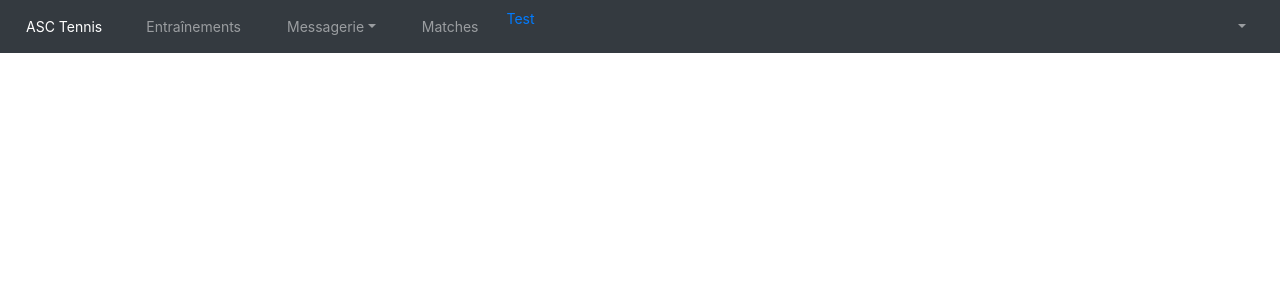
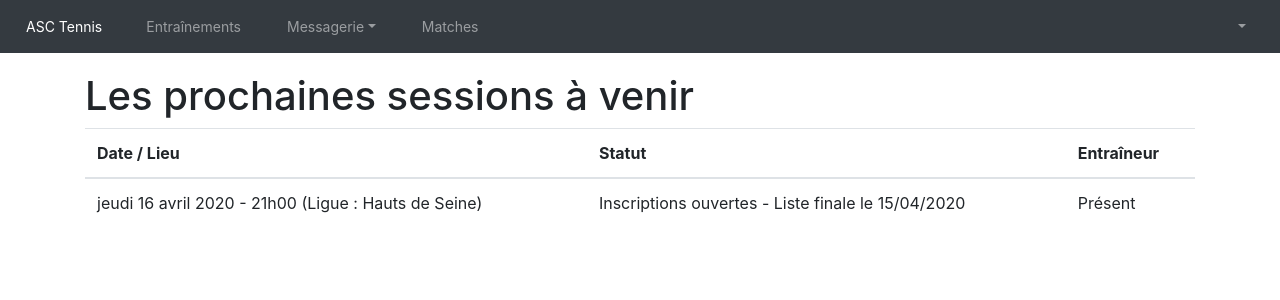
Before and after one commit to Sayavong75/asc-tennis, an Angular app in the folder front/: page /training-sessions-list in a window 1280 px wide. Shown: the top 300 px of the page. Built offline with nearby package versions, Linux system fonts and the light colour scheme; some icons are missing.

Commit message:
update compo training-sessions-list

```diff
--- a/front/src/app/app-routing.module.ts
+++ b/front/src/app/app-routing.module.ts
@@ -1,6 +1,7 @@
 import { NgModule } from '@angular/core';
 import { Routes, RouterModule } from '@angular/router';
-import {HomeComponent} from './home/home.component';
+
+import { HomeComponent } from './home/home.component';
 import { TrainingSessionsListComponent } from './training-sessions-list/training-sessions-list.component';
 
 const routes: Routes = [
--- a/front/src/app/app.component.html
+++ b/front/src/app/app.component.html
@@ -1,3 +1,2 @@
 <app-nav-bar></app-nav-bar>
-
 <router-outlet></router-outlet>
--- a/front/src/app/nav-bar/nav-bar.component.html
+++ b/front/src/app/nav-bar/nav-bar.component.html
@@ -2,12 +2,12 @@
 <nav class="navbar navbar-expand-sm bg-dark navbar-dark fixed-top">
 
   <!--  Highlight the brand/logo/project name of your page-->
-  <a class="navbar-brand" href="/"><span><i class="glyphicon glyphicon-home"></i></span>ASC Tennis</a>
+  <a class="navbar-brand" [routerLink]="['/']"><span><i class="glyphicon glyphicon-home"></i></span>ASC Tennis</a>
 
   <!--  A standard navigation bar-->
   <ul class="navbar-nav">
     <li class="nav-item">
-      <a class="nav-link" href="#"><i class="glyphicon glyphicon-th-list"></i>Entraînements</a>
+      <a class="nav-link" [routerLink]="['/training-sessions-list']"><i class="glyphicon glyphicon-th-list"></i>Entraînements</a>
     </li>
     <li class="nav-item dropdown">
       <!-- Dropdown link-->
@@ -20,7 +20,6 @@
     <li class="nav-item">
       <a class="nav-link" href="#"><i class="glyphicon glyphicon-flag"></i>Matches</a>
     </li>
-    <li><a [routerLink]="['/training-sessions-list']">Test</a></li>
   </ul>
 
   <!--  A navigation bar with icons on right and dropdown-->
--- a/front/src/app/training-sessions-list/training-sessions-list.component.html
+++ b/front/src/app/training-sessions-list/training-sessions-list.component.html
@@ -1 +1,22 @@
-<p>training-sessions-list works!</p>
+<br>
+<br>
+<br>
+<div class="container">
+  <h1>Les prochaines sessions à venir</h1>
+  <table class="table table-hover">
+    <thead>
+    <tr>
+      <th>Date / Lieu</th>
+      <th>Statut</th>
+      <th>Entraîneur</th>
+    </tr>
+    </thead>
+    <tbody>
+    <tr>
+      <td>jeudi 16 avril 2020 - 21h00 (Ligue : Hauts de Seine)</td>
+      <td>Inscriptions ouvertes - Liste finale le 15/04/2020</td>
+      <td>Présent</td>
+    </tr>
+    </tbody>
+  </table>
+</div>
```
Also changed, not shown: front/src/app/app.module.ts (+4 -3 lines).
